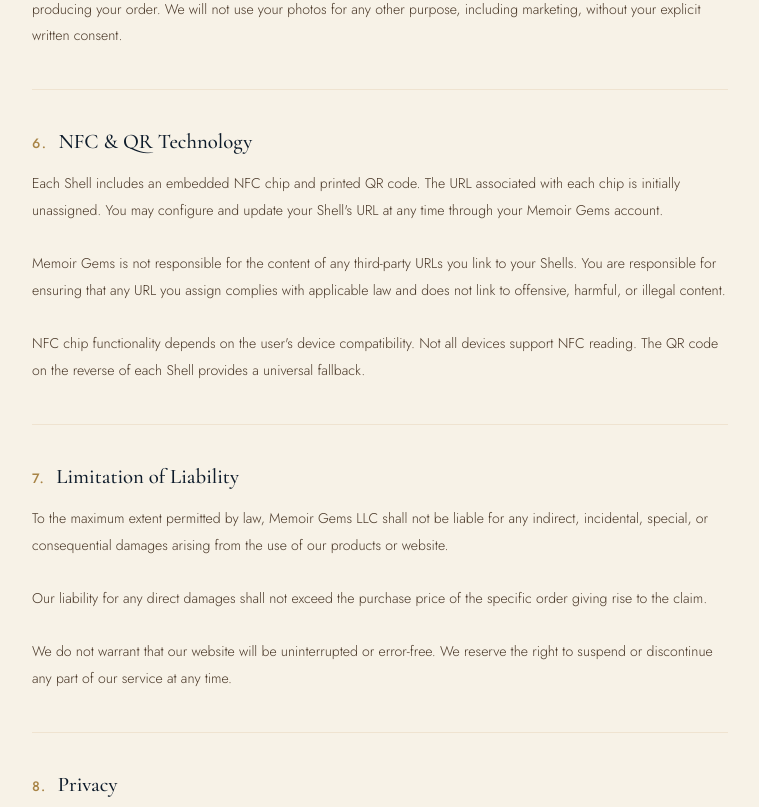
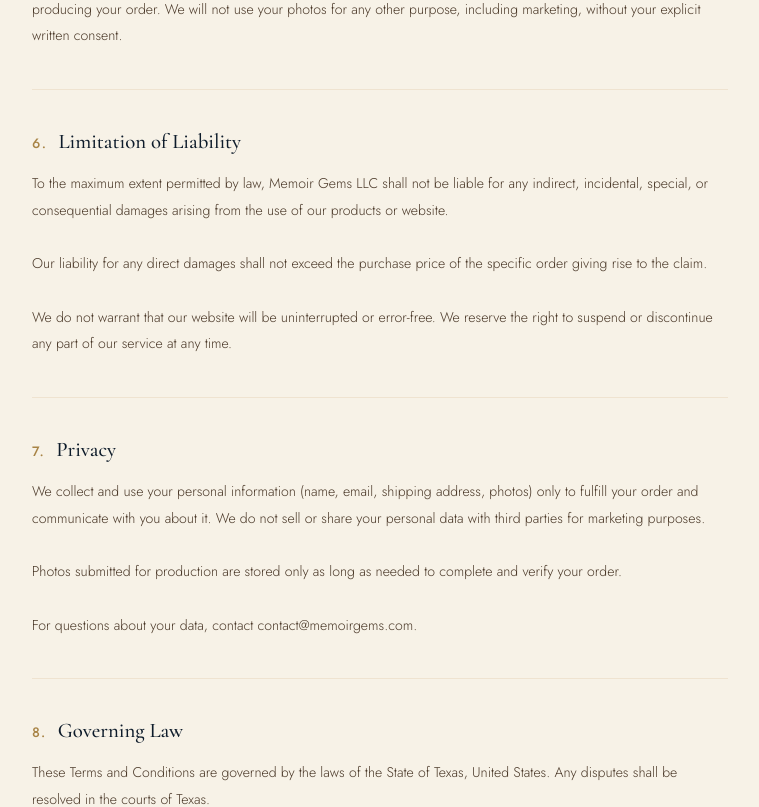
Before and after one commit to arca1983/-memoir-gems-frontend-, a Next.js app: page /en/terms in a window 1280 px wide. Shown: the part 1734-2541 px from the top of the page, without its empty margins (260-1019 px from the left). Built offline with nearby package versions, Linux system fonts and the light colour scheme.

Commit message:
remove NFC/QR section from terms (feature not live yet)

```diff
--- a/app/[locale]/terms/page.tsx
+++ b/app/[locale]/terms/page.tsx
@@ -47,15 +47,6 @@
   },
   {
     num: "6",
-    title: "NFC & QR Technology",
-    body: `Each Shell includes an embedded NFC chip and printed QR code. The URL associated with each chip is initially unassigned. You may configure and update your Shell's URL at any time through your Memoir Gems account.
-
-Memoir Gems is not responsible for the content of any third-party URLs you link to your Shells. You are responsible for ensuring that any URL you assign complies with applicable law and does not link to offensive, harmful, or illegal content.
-
-NFC chip functionality depends on the user's device compatibility. Not all devices support NFC reading. The QR code on the reverse of each Shell provides a universal fallback.`,
-  },
-  {
-    num: "7",
     title: "Limitation of Liability",
     body: `To the maximum extent permitted by law, Memoir Gems LLC shall not be liable for any indirect, incidental, special, or consequential damages arising from the use of our products or website.
 
@@ -64,7 +55,7 @@
 We do not warrant that our website will be uninterrupted or error-free. We reserve the right to suspend or discontinue any part of our service at any time.`,
   },
   {
-    num: "8",
+    num: "7",
     title: "Privacy",
     body: `We collect and use your personal information (name, email, shipping address, photos) only to fulfill your order and communicate with you about it. We do not sell or share your personal data with third parties for marketing purposes.
 
@@ -73,21 +64,21 @@
 For questions about your data, contact contact@memoirgems.com.`,
   },
   {
-    num: "9",
+    num: "8",
     title: "Governing Law",
     body: `These Terms and Conditions are governed by the laws of the State of Texas, United States. Any disputes shall be resolved in the courts of Texas.
 
 If any provision of these terms is found to be unenforceable, the remaining provisions continue in full force.`,
   },
   {
-    num: "10",
+    num: "9",
     title: "Changes to These Terms",
     body: `We may update these Terms and Conditions at any time. Changes take effect when posted to this page. Continued use of memoirgems.com after changes are posted constitutes acceptance of the updated terms.
 
 Last updated: June 2026`,
   },
   {
-    num: "11",
+    num: "10",
     title: "Contact",
     body: `Memoir Gems LLC
 contact@memoirgems.com
```
